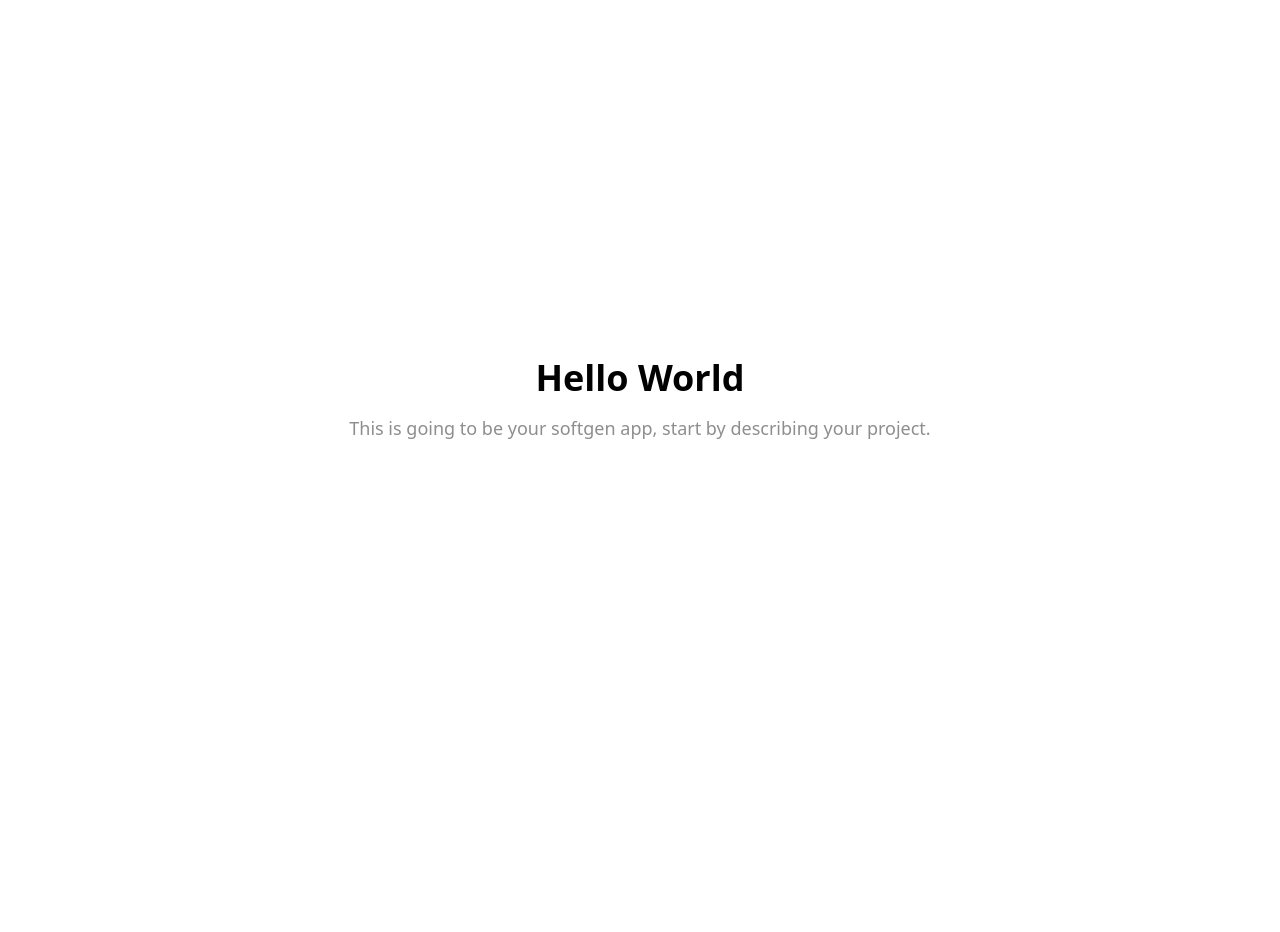
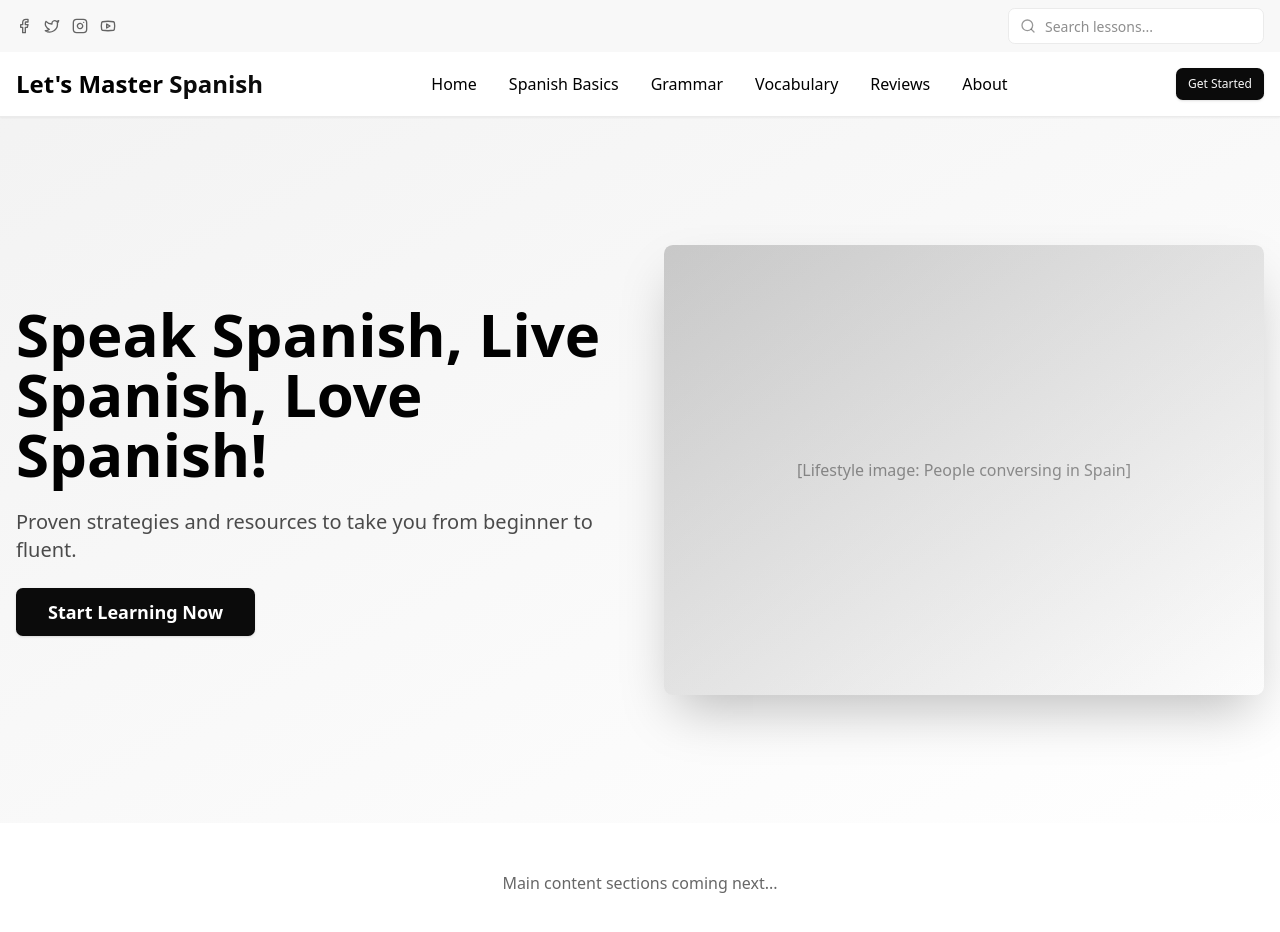
Before and after one commit to elforoespanol/sg-49b89eda-632c-4a04-b23c-675bd32239ff-1782932893, a Next.js app: page / in a window 1280 px wide. Shown: the top 932 px of the page. Before the commit the page ends 800 px from the top, so only its background shows below. Built offline with nearby package versions, Linux system fonts and the light colour scheme.

Commit message:
feat(design): implement base design system and homepage layout

```diff
--- /dev/null
+++ b/src/components/Header.tsx
@@ -0,0 +1,73 @@
+import Link from "next/link";
+import { Search, Facebook, Twitter, Instagram, Youtube } from "lucide-react";
+import { Button } from "@/components/ui/button";
+import { Input } from "@/components/ui/input";
+
+export function Header() {
+  return (
+    <header className="sticky top-0 z-50 bg-background border-b border-border shadow-sm">
+      {/* Top row: Social icons + Search */}
+      <div className="bg-muted">
+        <div className="max-w-7xl mx-auto px-4 py-2 flex items-center justify-between">
+          <div className="flex items-center gap-3">
+            <a href="https://facebook.com" target="_blank" rel="noopener noreferrer" className="text-foreground/60 hover:text-primary transition-colors">
+              <Facebook className="h-4 w-4" />
+            </a>
+            <a href="https://twitter.com" target="_blank" rel="noopener noreferrer" className="text-foreground/60 hover:text-primary transition-colors">
+              <Twitter className="h-4 w-4" />
+            </a>
+            <a href="https://instagram.com" target="_blank" rel="noopener noreferrer" className="text-foreground/60 hover:text-primary transition-colors">
+              <Instagram className="h-4 w-4" />
+            </a>
+            <a href="https://youtube.com" target="_blank" rel="noopener noreferrer" className="text-foreground/60 hover:text-primary transition-colors">
+              <Youtube className="h-4 w-4" />
+            </a>
+          </div>
+
+          <div className="relative w-64">
+            <Search className="absolute left-3 top-1/2 -translate-y-1/2 h-4 w-4 text-foreground/40" />
+            <Input
+              type="search"
+              placeholder="Search lessons..."
+              className="pl-9 bg-background border-border"
+            />
+          </div>
+        </div>
+      </div>
+
+      {/* Bottom row: Logo + Navigation */}
+      <div className="bg-background">
+        <div className="max-w-7xl mx-auto px-4 py-4 flex items-center justify-between">
+          <Link href="/" className="text-2xl font-bold text-foreground font-heading">
+            Let's Master <span className="text-primary">Spanish</span>
+          </Link>
+
+          <nav className="hidden md:flex items-center gap-8">
+            <Link href="/" className="text-foreground hover:text-primary transition-colors font-medium">
+              Home
+            </Link>
+            <Link href="/spanish-basics" className="text-foreground hover:text-primary transition-colors font-medium">
+              Spanish Basics
+            </Link>
+            <Link href="/grammar" className="text-foreground hover:text-primary transition-colors font-medium">
+              Grammar
+            </Link>
+            <Link href="/vocabulary" className="text-foreground hover:text-primary transition-colors font-medium">
+              Vocabulary
+            </Link>
+            <Link href="/reviews" className="text-foreground hover:text-primary transition-colors font-medium">
+              Reviews
+            </Link>
+            <Link href="/about" className="text-foreground hover:text-primary transition-colors font-medium">
+              About
+            </Link>
+          </nav>
+
+          <Button variant="default" size="sm" className="hidden md:inline-flex">
+            Get Started
+          </Button>
+        </div>
+      </div>
+    </header>
+  );
+}
--- /dev/null
+++ b/src/components/Hero.tsx
@@ -0,0 +1,35 @@
+import { Button } from "@/components/ui/button";
+
+export function Hero() {
+  return (
+    <section className="relative bg-gradient-to-br from-primary/5 to-accent/5 overflow-hidden">
+      <div className="max-w-7xl mx-auto px-4 py-24 md:py-32">
+        <div className="grid md:grid-cols-2 gap-12 items-center">
+          {/* Left: Text content */}
+          <div className="space-y-6">
+            <h1 className="text-4xl md:text-5xl lg:text-6xl font-bold text-foreground font-heading leading-tight">
+              Speak Spanish, Live Spanish, Love Spanish!
+            </h1>
+
+            <p className="text-lg md:text-xl text-foreground/70 leading-relaxed">
+              Proven strategies and resources to take you from beginner to fluent.
+            </p>
+
+            <Button size="lg" className="bg-primary hover:bg-primary/90 text-white px-8 py-6 text-lg font-semibold">
+              Start Learning Now
+            </Button>
+          </div>
+
+          {/* Right: Hero image placeholder - will replace with actual image */}
+          <div className="relative aspect-[4/3] rounded-lg overflow-hidden shadow-2xl">
+            <div className="absolute inset-0 bg-gradient-to-br from-primary/20 to-accent/20 flex items-center justify-center">
+              <p className="text-foreground/40 text-center px-8">
+                [Lifestyle image: People conversing in Spain]
+              </p>
+            </div>
+          </div>
+        </div>
+      </div>
+    </section>
+  );
+}
--- a/src/pages/index.tsx
+++ b/src/pages/index.tsx
@@ -1,12 +1,24 @@
-import React from 'react'
+import { SEO } from "@/components/SEO";
+import { Header } from "@/components/Header";
+import { Hero } from "@/components/Hero";
 
 export default function Home() {
   return (
-    <main className="min-h-screen bg-background flex items-center justify-center">
-      <div className="text-center space-y-4">
-        <h1 className="text-4xl font-bold text-foreground">Hello World</h1>
-        <p className="text-lg text-muted-foreground">This is going to be your softgen app, start by describing your project.</p>
+    <>
+      <SEO
+        title="Let's Master Spanish - Speak Spanish, Live Spanish, Love Spanish"
+        description="Proven strategies and resources to take you from beginner to fluent Spanish speaker. Join our community of successful learners today."
+      />
+
+      <div className="min-h-screen bg-background">
+        <Header />
+        <Hero />
+
+        {/* Main content area - to be built in next iteration */}
+        <main className="max-w-7xl mx-auto px-4 py-12">
+          <p className="text-center text-foreground/60">Main content sections coming next...</p>
+        </main>
       </div>
-    </main>
-  )
+    </>
+  );
 }
```
Also changed, not shown: .softgen/project.md (added), .softgen/tasks/config.md (added), .softgen/tasks/task-1.md (added).
